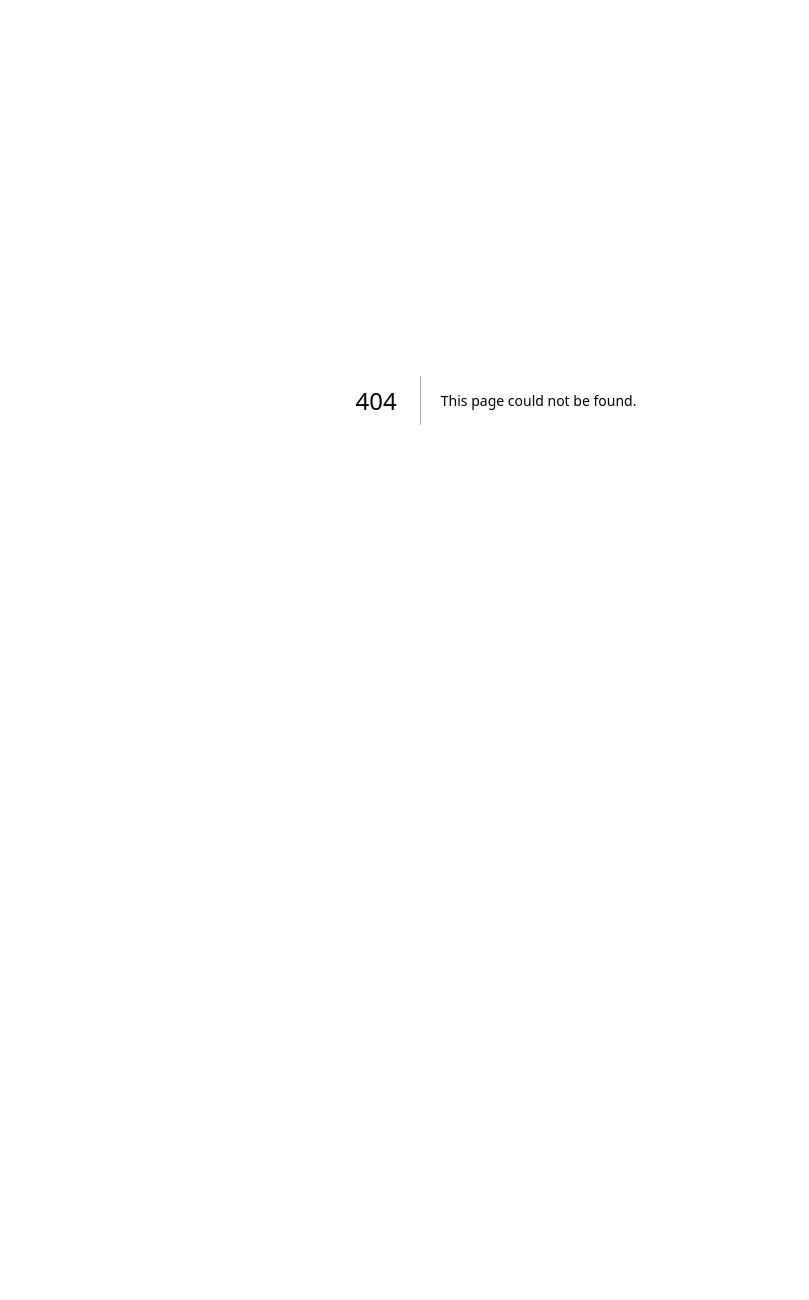
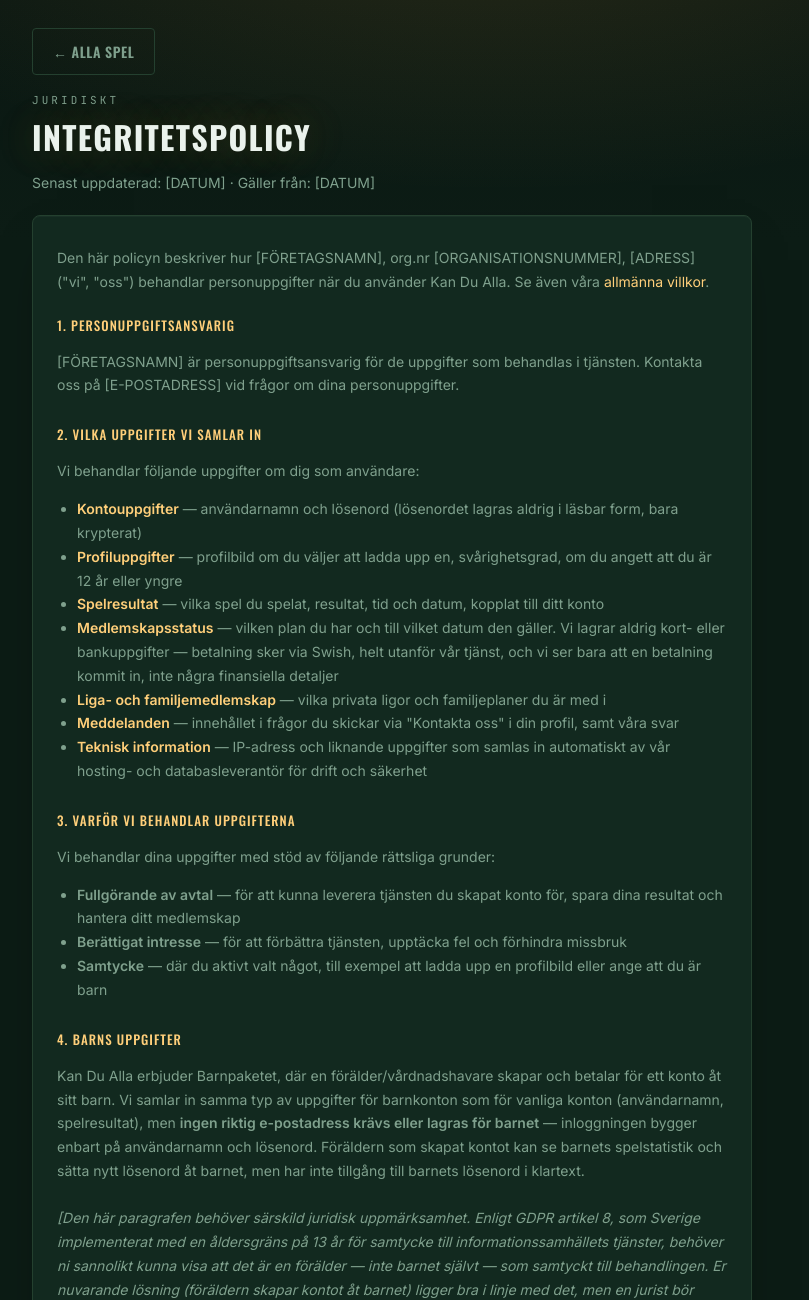
Before and after one commit to GreekInSweden/vemvetmest, a Next.js app: page /integritetspolicy in a window 1280 px wide. Before the commit this address had no page. Shown: the top 1300 px of the page, without its empty margins (144-953 px from the left). Before the commit the page ends 800 px from the top, so only its background shows below. Built offline with nearby package versions, Linux system fonts and the light colour scheme.

Commit message:
Add files via upload

```diff
--- /dev/null
+++ b/app/integritetspolicy/page.js
@@ -0,0 +1,146 @@
+export const metadata = { title: 'Integritetspolicy — Kan Du Alla' };
+
+export default function IntegritetspolicyPage() {
+  return (
+    <div className="wrap">
+      <div className="topbar">
+        <a className="btn btn-ghost" href="/">&larr; Alla spel</a>
+      </div>
+
+      <header style={{ marginBottom: 24 }}>
+        <div className="eyebrow">Juridiskt</div>
+        <h1 className="brand" style={{ fontSize: 32 }}>Integritetspolicy</h1>
+        <p className="subhead">Senast uppdaterad: [DATUM] &middot; Gäller från: [DATUM]</p>
+      </header>
+
+      <div className="panel" style={{ maxWidth: 720, lineHeight: 1.7 }}>
+
+        <p className="subhead" style={{ marginBottom: 20 }}>
+          Den här policyn beskriver hur [FÖRETAGSNAMN], org.nr [ORGANISATIONSNUMMER], [ADRESS]
+          ("vi", "oss") behandlar personuppgifter när du använder Kan Du Alla. Se även våra{' '}
+          <a href="/villkor">allmänna villkor</a>.
+        </p>
+
+        <div className="cat-title" style={{ marginTop: 0 }}>1. Personuppgiftsansvarig</div>
+        <p className="subhead" style={{ marginBottom: 20 }}>
+          [FÖRETAGSNAMN] är personuppgiftsansvarig för de uppgifter som behandlas i tjänsten.
+          Kontakta oss på [E-POSTADRESS] vid frågor om dina personuppgifter.
+        </p>
+
+        <div className="cat-title">2. Vilka uppgifter vi samlar in</div>
+        <p className="subhead" style={{ marginBottom: 8 }}>Vi behandlar följande uppgifter om dig som användare:</p>
+        <ul className="subhead" style={{ marginBottom: 20, paddingLeft: 20 }}>
+          <li><b style={{ color: 'var(--amber-glow)' }}>Kontouppgifter</b> — användarnamn och lösenord (lösenordet lagras
+            aldrig i läsbar form, bara krypterat)</li>
+          <li><b style={{ color: 'var(--amber-glow)' }}>Profiluppgifter</b> — profilbild om du väljer att ladda upp en,
+            svårighetsgrad, om du angett att du är 12 år eller yngre</li>
+          <li><b style={{ color: 'var(--amber-glow)' }}>Spelresultat</b> — vilka spel du spelat, resultat, tid och datum,
+            kopplat till ditt konto</li>
+          <li><b style={{ color: 'var(--amber-glow)' }}>Medlemskapsstatus</b> — vilken plan du har och till vilket datum
+            den gäller. Vi lagrar aldrig kort- eller bankuppgifter — betalning sker via Swish,
+            helt utanför vår tjänst, och vi ser bara att en betalning kommit in, inte några
+            finansiella detaljer</li>
+          <li><b style={{ color: 'var(--amber-glow)' }}>Liga- och familjemedlemskap</b> — vilka privata ligor och
+            familjeplaner du är med i</li>
+          <li><b style={{ color: 'var(--amber-glow)' }}>Meddelanden</b> — innehållet i frågor du skickar via
+            "Kontakta oss" i din profil, samt våra svar</li>
+          <li><b style={{ color: 'var(--amber-glow)' }}>Teknisk information</b> — IP-adress och liknande uppgifter som
+            samlas in automatiskt av vår hosting- och databasleverantör för drift och säkerhet</li>
+        </ul>
+
+        <div className="cat-title">3. Varför vi behandlar uppgifterna</div>
+        <p className="subhead" style={{ marginBottom: 8 }}>Vi behandlar dina uppgifter med stöd av följande rättsliga grunder:</p>
+        <ul className="subhead" style={{ marginBottom: 20, paddingLeft: 20 }}>
+          <li><b>Fullgörande av avtal</b> — för att kunna leverera tjänsten du skapat konto för,
+            spara dina resultat och hantera ditt medlemskap</li>
+          <li><b>Berättigat intresse</b> — för att förbättra tjänsten, upptäcka fel och förhindra
+            missbruk</li>
+          <li><b>Samtycke</b> — där du aktivt valt något, till exempel att ladda upp en profilbild
+            eller ange att du är barn</li>
+        </ul>
+
+        <div className="cat-title">4. Barns uppgifter</div>
+        <p className="subhead" style={{ marginBottom: 20 }}>
+          Kan Du Alla erbjuder Barnpaketet, där en förälder/vårdnadshavare skapar och betalar för
+          ett konto åt sitt barn. Vi samlar in samma typ av uppgifter för barnkonton som för
+          vanliga konton (användarnamn, spelresultat), men <b>ingen riktig e-postadress krävs
+          eller lagras för barnet</b> — inloggningen bygger enbart på användarnamn och lösenord.
+          Föräldern som skapat kontot kan se barnets spelstatistik och sätta nytt lösenord åt
+          barnet, men har inte tillgång till barnets lösenord i klartext.
+          <br /><br />
+          <i>[Den här paragrafen behöver särskild juridisk uppmärksamhet. Enligt GDPR artikel 8,
+          som Sverige implementerat med en åldersgräns på 13 år för samtycke till
+          informationssamhällets tjänster, behöver ni sannolikt kunna visa att det är en förälder
+          — inte barnet självt — som samtyckt till behandlingen. Er nuvarande lösning (föräldern
+          skapar kontot åt barnet) ligger bra i linje med det, men en jurist bör bekräfta att
+          flödet uppfyller kraven fullt ut.]</i>
+        </p>
+
+        <div className="cat-title">5. Hur länge vi sparar uppgifterna</div>
+        <p className="subhead" style={{ marginBottom: 20 }}>
+          Vi sparar dina uppgifter så länge du har ett aktivt konto. Om du vill avsluta ditt
+          konto och få dina uppgifter raderade, kontakta oss via "Kontakta oss" i din profil eller
+          på [E-POSTADRESS]. Vissa uppgifter (t.ex. bokföringsunderlag för betalningar) kan behöva
+          sparas längre om det krävs enligt lag.
+        </p>
+
+        <div className="cat-title">6. Vem vi delar uppgifter med</div>
+        <p className="subhead" style={{ marginBottom: 8 }}>Vi säljer aldrig dina uppgifter. Vi använder följande underleverantörer
+          (personuppgiftsbiträden) för att driva tjänsten:</p>
+        <ul className="subhead" style={{ marginBottom: 20, paddingLeft: 20 }}>
+          <li><b>Supabase</b> — databas och inloggning</li>
+          <li><b>Vercel</b> — driftmiljö/hosting för själva webbplatsen</li>
+          <li><b>Swish (Getswish AB)</b> — hanterar själva betalningstransaktionen; vi ser bara att
+            en betalning kommit in, aldrig kort- eller kontouppgifter</li>
+        </ul>
+        <p className="subhead" style={{ marginBottom: 20 }}>
+          <i>[Kontrollera var dessa leverantörers servrar finns (inom/utanför EU/EES) — om något
+          sker utanför EU/EES kan det krävas extra skyddsåtgärder enligt GDPR, värt att en jurist
+          tittar på.]</i>
+        </p>
+
+        <div className="cat-title">7. Dina rättigheter</div>
+        <p className="subhead" style={{ marginBottom: 8 }}>Du har rätt att:</p>
+        <ul className="subhead" style={{ marginBottom: 20, paddingLeft: 20 }}>
+          <li>Få veta vilka uppgifter vi har om dig (registerutdrag)</li>
+          <li>Få felaktiga uppgifter rättade</li>
+          <li>Få dina uppgifter raderade ("rätten att bli glömd")</li>
+          <li>Invända mot viss behandling eller begära att den begränsas</li>
+          <li>Få ut dina uppgifter i ett strukturerat format (dataportabilitet)</li>
+        </ul>
+        <p className="subhead" style={{ marginBottom: 20 }}>
+          Kontakta oss på [E-POSTADRESS] för att utöva någon av rättigheterna ovan. Du har även
+          rätt att klaga till Integritetsskyddsmyndigheten (IMY) om du anser att vi behandlar
+          dina uppgifter felaktigt.
+        </p>
+
+        <div className="cat-title">8. Cookies och liknande tekniker</div>
+        <p className="subhead" style={{ marginBottom: 20 }}>
+          Vi använder tekniskt nödvändiga cookies/lokal lagring för att hålla dig inloggad mellan
+          besök. Vi använder inga marknadsförings- eller spårningscookies.
+          <br /><br />
+          <i>[Verifiera detta stämmer exakt med hur Supabase Auth hanterar sessioner hos er
+          (cookies vs. localStorage) och komplettera om ni lägger till analysverktyg senare.]</i>
+        </p>
+
+        <div className="cat-title">9. Säkerhet</div>
+        <p className="subhead" style={{ marginBottom: 20 }}>
+          Vi vidtar rimliga tekniska och organisatoriska åtgärder för att skydda dina uppgifter,
+          bland annat kryptering av lösenord och begränsad åtkomst till känsliga uppgifter internt.
+        </p>
+
+        <div className="cat-title">10. Ändringar av policyn</div>
+        <p className="subhead" style={{ marginBottom: 20 }}>
+          Vi kan uppdatera den här policyn. Väsentliga ändringar meddelas via e-post eller i
+          tjänsten innan de träder i kraft.
+        </p>
+
+        <div className="cat-title">11. Kontakt</div>
+        <p className="subhead" style={{ marginBottom: 0 }}>
+          Frågor om hur vi hanterar dina personuppgifter? Kontakta oss på [E-POSTADRESS].
+        </p>
+
+      </div>
+    </div>
+  );
+}
--- a/app/page.js
+++ b/app/page.js
@@ -401,7 +401,7 @@ export default function Dashboard() {
           : <>Redo att tävla på riktigt? <a href="/signup">Skapa ett konto</a> — tar under en minut.</>
         }
         <div style={{ marginTop: 8, fontSize: 11.5 }}>
-          <a href="/villkor">Villkor</a>
+          <a href="/villkor">Villkor</a> &middot; <a href="/integritetspolicy">Integritetspolicy</a>
         </div>
       </footer>
     </div>
--- a/app/prenumerera/page.js
+++ b/app/prenumerera/page.js
@@ -274,7 +274,8 @@ export default function PrenumereraPage() {
               i uppstartsläge inget som sker automatiskt än.
             </p>
             <p className="subhead" style={{ fontSize: 11, marginTop: 10 }}>
-              Genom att betala godkänner du våra <a href="/villkor" target="_blank" rel="noreferrer">villkor</a>,
+              Genom att betala godkänner du våra <a href="/villkor" target="_blank" rel="noreferrer">villkor</a> och
+              vår <a href="/integritetspolicy" target="_blank" rel="noreferrer">integritetspolicy</a>,
               inklusive att tjänsten aktiveras direkt och att ångerrätten därmed upphör i samband
               med aktivering.
             </p>
--- a/app/signup/page.js
+++ b/app/signup/page.js
@@ -81,7 +81,8 @@ export default function SignupPage() {
           {loading ? 'Skapar konto…' : 'Skapa konto'}
         </button>
         <p className="subhead" style={{ fontSize: 11.5, textAlign: 'center', marginTop: 10, marginBottom: 0 }}>
-          Genom att skapa ett konto godkänner du våra <a href="/villkor" target="_blank" rel="noreferrer">villkor</a>.
+          Genom att skapa ett konto godkänner du våra <a href="/villkor" target="_blank" rel="noreferrer">villkor</a> och
+          vår <a href="/integritetspolicy" target="_blank" rel="noreferrer">integritetspolicy</a>.
         </p>
       </form>
 
```
